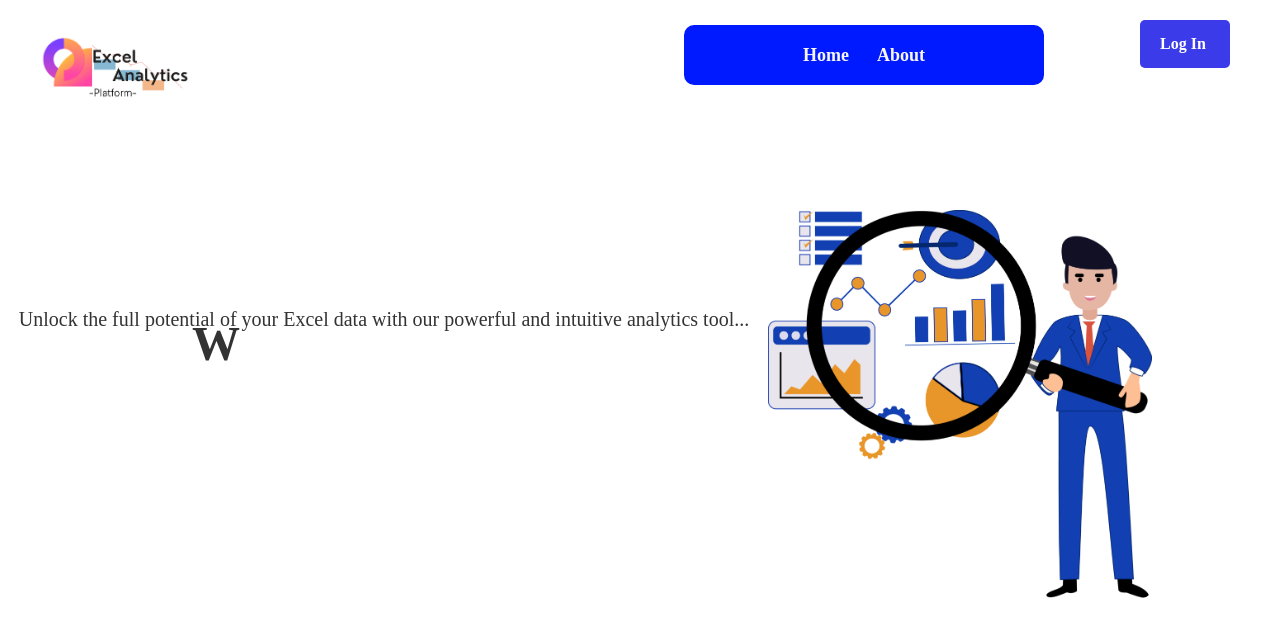
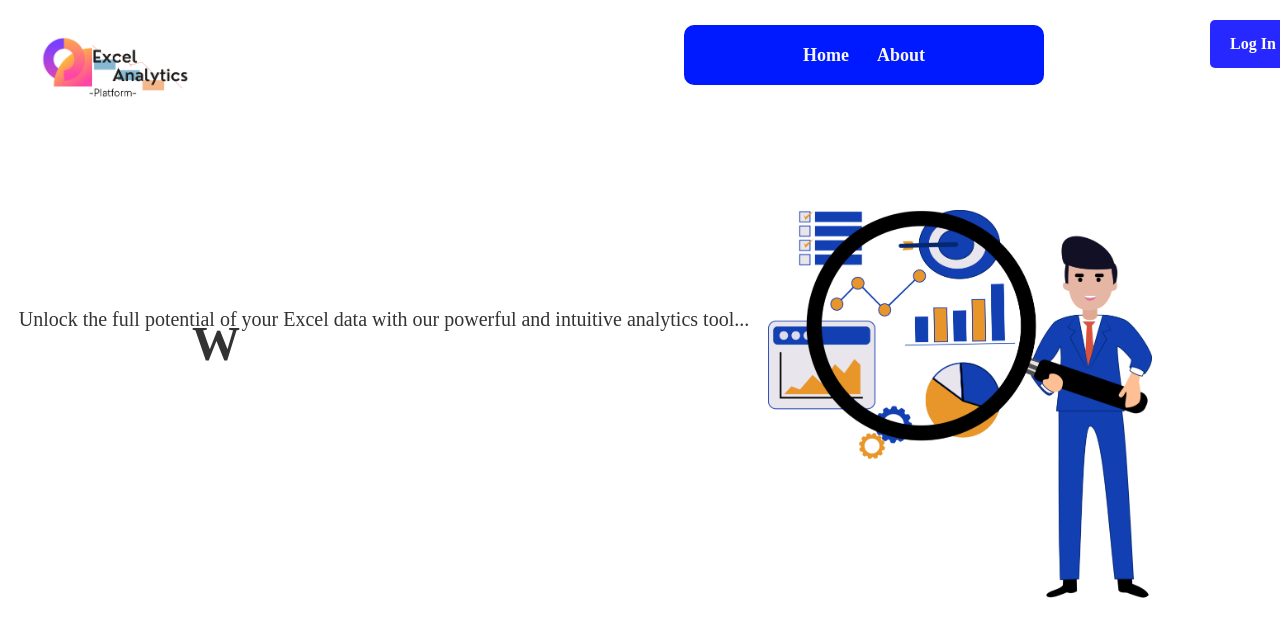
Before and after one commit to BleedingEdge2004/Excel-Analysis-Platform, a React (Vite) app in the folder Frontend/: page / in a window 1280 px wide. Shown: the top 636 px of the page. Built offline with nearby package versions, Linux system fonts and the light colour scheme.

Commit message:
Update Homepage.css

```diff
--- a/Frontend/src/Components/Homepage/Homepage.css
+++ b/Frontend/src/Components/Homepage/Homepage.css
@@ -214,19 +214,16 @@ input[type="file"] {
 .login {
  position: absolute;
  top: 20px;
- right: 90px;
-  padding: 10px 20px;
+ right: 20px;
   font-size: 16px;
   font-weight: bold;
   text-decoration: none;
-  color: #ffffff;
-  background-color: #3b3be9;
-  border-radius: 5px;
   transition: background-color 0.3s, color 0.3s;
+  display: flex;
 }
  .login{
   width: 50px;
-  background-color: #3b3be9;
+  background-color: #2727ff;
   color: #ffffff;
   padding:inherit;
   border-radius: 5px;
```
